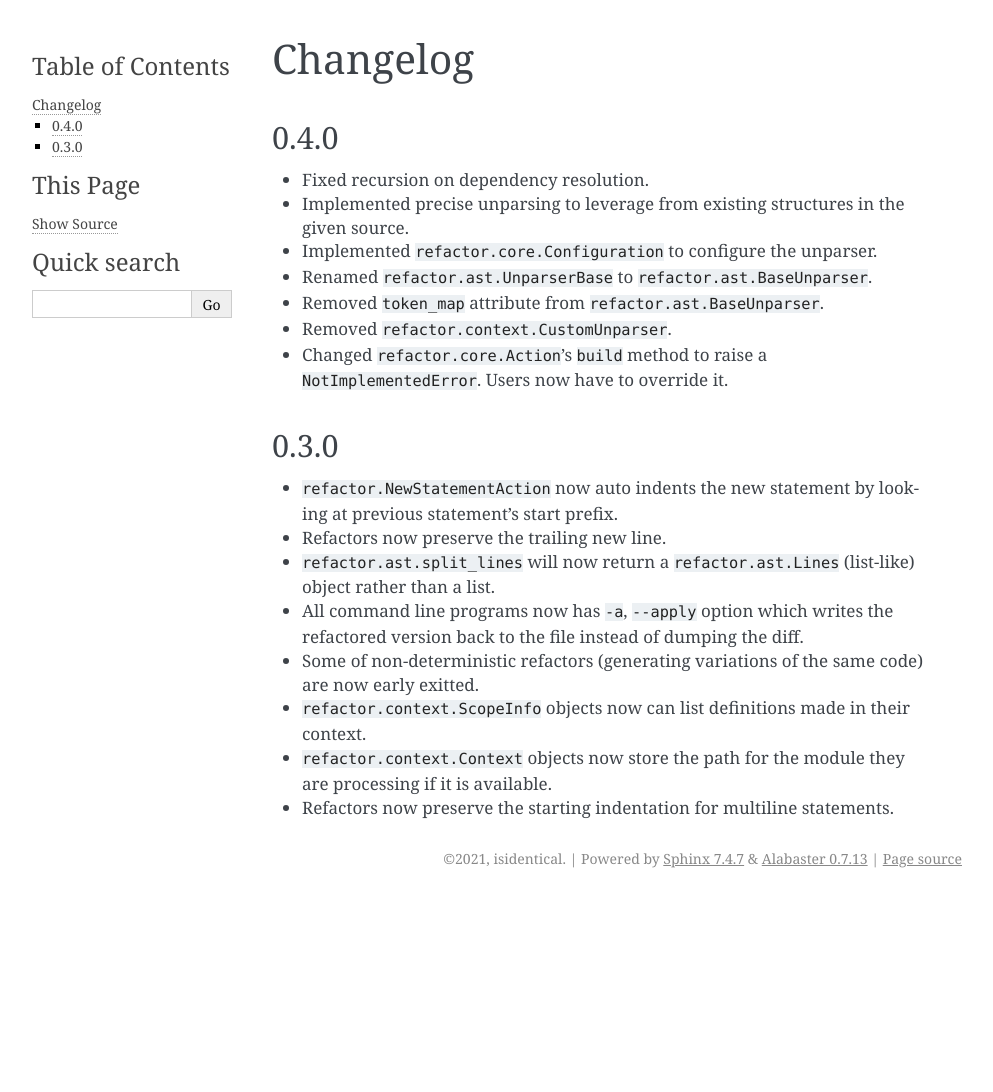
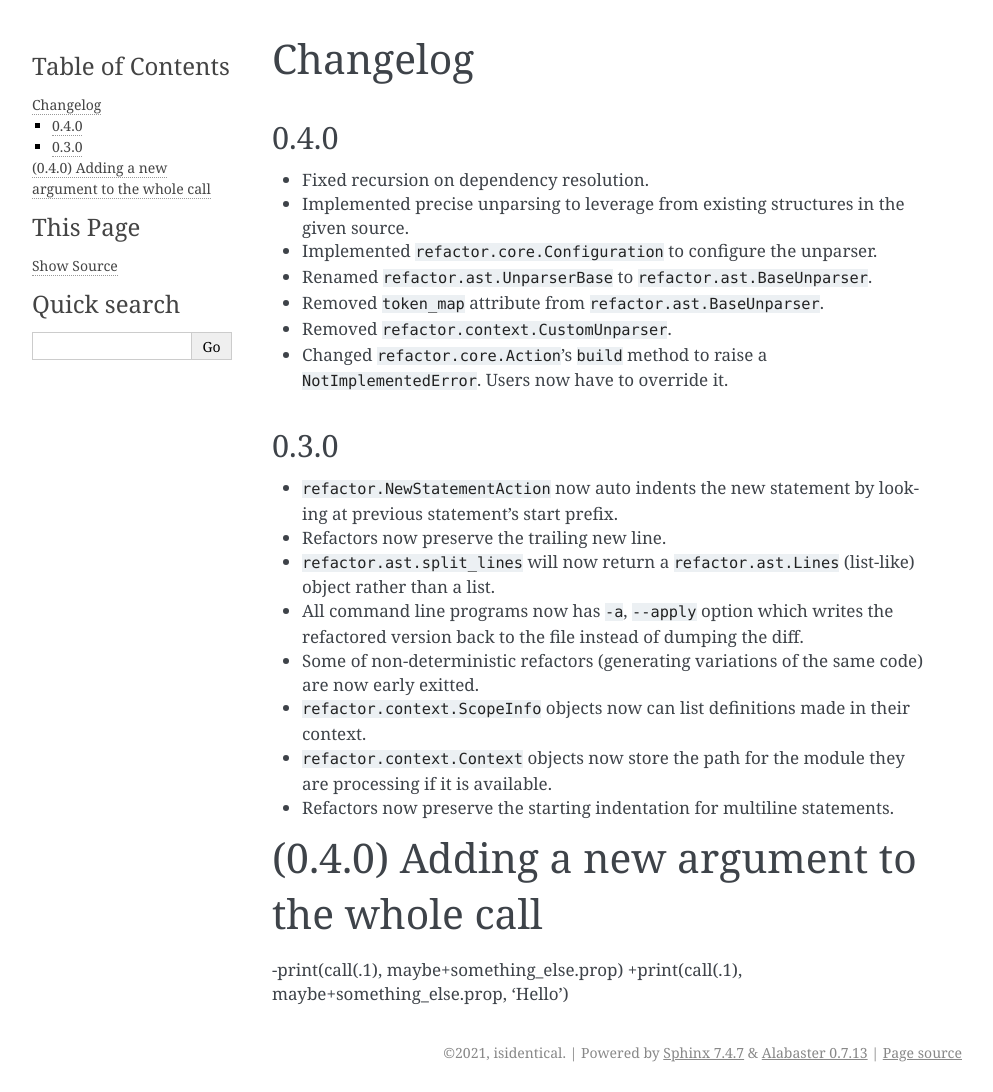
Before and after one commit to isidentical/refactor, a Sphinx documentation site: the page built from docs/source/changelog.md, in a window 1280 px wide. Shown: the whole page, without its empty margins (148-1141 px from the left). Built offline with Sphinx 7.4.7, drawn with Linux system fonts in a browser that asks for light colours; before the commit the page ends 900 px from its top, so only the background shows below that.

```diff
--- a/docs/source/changelog.md
+++ b/docs/source/changelog.md
@@ -20,3 +20,8 @@
 - `refactor.context.ScopeInfo` objects now can list definitions made in their context.
 - `refactor.context.Context` objects now store the path for the module they are processing if it is available.
 - Refactors now preserve the starting indentation for multiline statements.
+
+# (0.4.0) Adding a new argument to the whole call
+
+-print(call(.1), maybe+something_else.prop)
++print(call(.1), maybe+something_else.prop, 'Hello')
```
Also changed, not shown: 1 other file.
